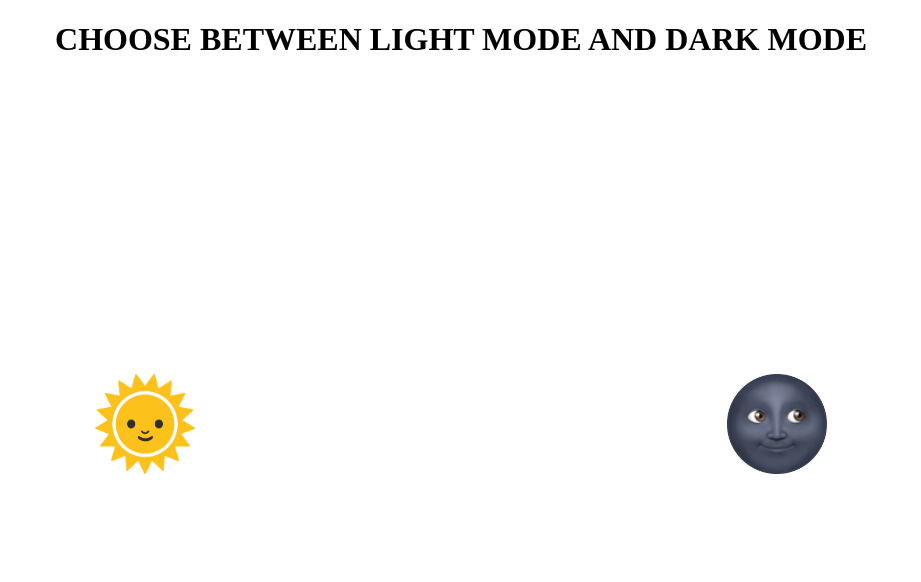
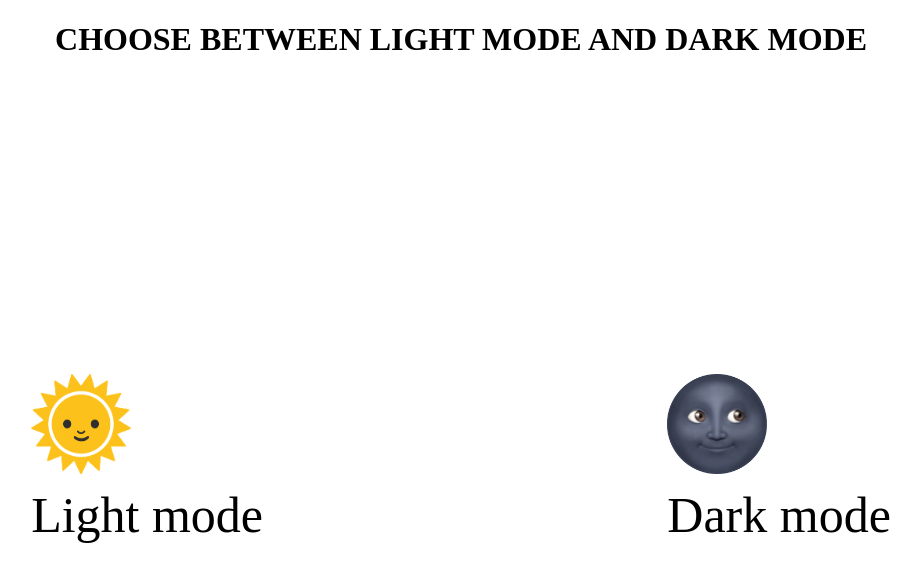
Before and after one commit to adityakgp/ktj_a1, a plain HTML site: page index.html in a window 1280 px wide. Shown: the whole page, without its empty margins (179-1100 px from the left). Drawn offline with Linux system fonts and the light colour scheme.

Commit message:
Initial commit

```diff
--- a/index.html
+++ b/index.html
@@ -7,14 +7,23 @@
     <meta name="viewport" content="width=device-width, initial-scale=1.0">
     <title>Aditya,s Restaurant</title>
     <style>
-        #mode{
+        #mode {
             display: flex;
             align-items: center;
             justify-content: space-around;
             margin-top: 25%;
+            font-size: 50px;
+            text-decoration: none;
+            color: black;
         }
-        h1{
+
+        h1 {
             text-align: center;
+        }
+
+        .dec {
+            text-decoration: none;
+            color: black;
         }
     </style>
 </head>
@@ -22,8 +31,12 @@
 <body>
     <h1>CHOOSE BETWEEN LIGHT MODE AND DARK MODE</h1>
     <div id="mode">
-        <div id="light"><a href="lightindex.html"><img src="pngkey.com-dab-emoji-png-345387.png" height="100px" width="100px" alt=""></a></div>
-        <div id="dark"><a href="darkindex.html"><img src="kisspng-emoji-black-moon-lunar-phase-full-moon-emoji-moon-luna-lunita-lunitaperver-5b70cf634422a6.3106880715341197792791.png" height="100px" width="100px" alt=""></a></div>
+        <div id="light"><a href="lightindex.html"><img src="pngkey.com-dab-emoji-png-345387.png" height="100px"
+                    width="100px" alt=""></a> <br><a href="lightindex.html" class="dec">Light mode</a></div>
+        <div id="dark"><a href="darkindex.html"><img
+                    src="kisspng-emoji-black-moon-lunar-phase-full-moon-emoji-moon-luna-lunita-lunitaperver-5b70cf634422a6.3106880715341197792791.png"
+                    height="100px" width="100px" alt=""></a> <br> <a href="darkindex.html" class="dec">Dark mode</a>
+        </div>
     </div>
 </body>
 
```
Also changed, not shown: darkindex.css (+18 -1 lines), darkindex.html (+2 -0 lines), lightindex.css (+18 -1 lines), lightindex.html (+2 -0 lines), search icon.png (added).
